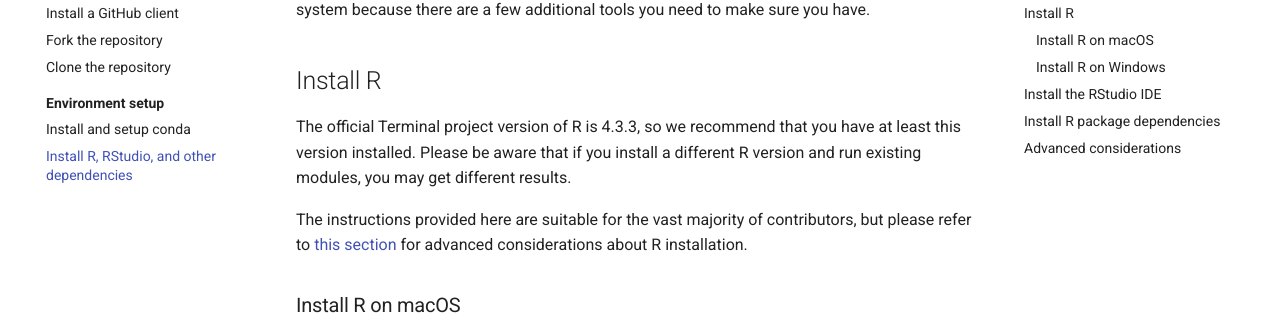
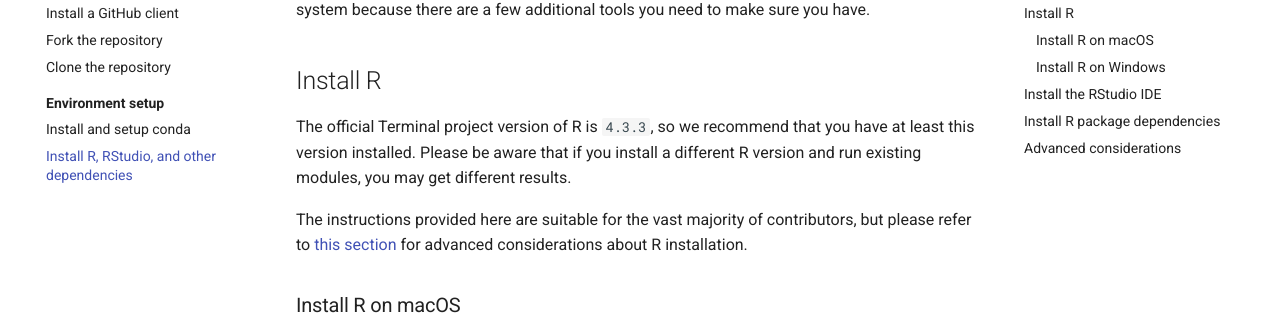
Before and after one commit to AlexsLemonade/OpenScPCA-analysis, an MkDocs documentation site: the page built from docs/technical-setup/environment-setup/install-r-rstudio.md, in a window 1280 px wide and 900 px high, scrolled down 356 px. Shown: the part 143-458 px from the top of the window. Built offline with MkDocs 1.6.1 and Material for MkDocs 9.7.7, drawn with Linux system fonts in a browser that asks for light colours.

```diff
--- a/docs/technical-setup/environment-setup/install-r-rstudio.md
+++ b/docs/technical-setup/environment-setup/install-r-rstudio.md
@@ -13,7 +13,7 @@ Please read these instructions carefully even if you already have any of these i
 
 ## Install R
 
-The official Terminal project version of R is 4.3.3, so we recommend that you have at least this version installed.
+The official Terminal project version of R is `4.3.3`, so we recommend that you have at least this version installed.
 Please be aware that if you install a different R version and run existing modules, you may get different results.
 
 The instructions provided here are suitable for the vast majority of contributors, but please refer to [this section](#advanced-considerations) for advanced considerations about R installation.
```
Also changed, not shown: docs/contributing.md (+1 -0 lines).
